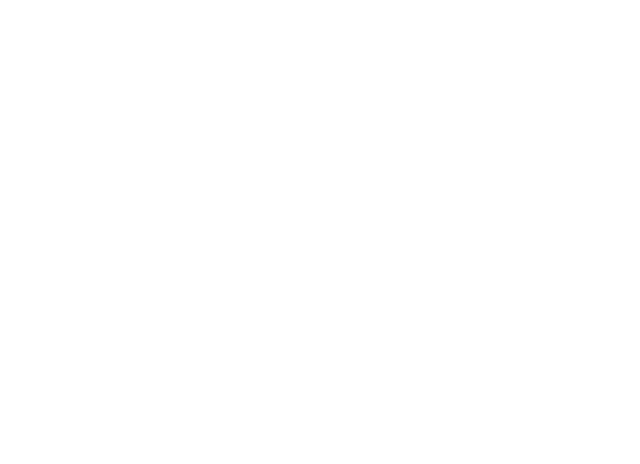
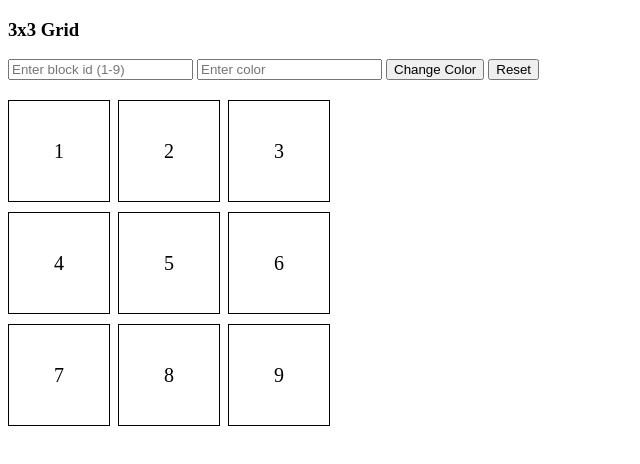
Before and after one commit to acciojob/Replit-Asian-Paints-Dvyanshu1050, a website: page main.html in a window 1280 px wide. Shown: the whole page, without its empty margins (0-640 px from the left). Drawn offline with Linux system fonts and the light colour scheme.

Commit message:
created a submission

```diff
--- a/main.html
+++ b/main.html
@@ -1,16 +1,33 @@
 <!DOCTYPE html>
-
 <html>
-
 <head>
-	<link rel="stylesheet" href="styles.css">
+  <link rel="stylesheet" href="styles.css">
 </head>
 
 <body>
-	<!-- the entire body must be written by student -->
-    <script type="text/javascript" src="./script.js">
-</script>
 
+<h3>3x3 Grid</h3>
+
+<!-- inputs -->
+<input type="number" id="block_id" placeholder="Enter block id (1-9)">
+<input type="text" id="colour_id" placeholder="Enter color">
+
+<button id="change_button">Change Color</button>
+<button id="Reset">Reset</button>
+
+<!-- grid -->
+<div id="grid-container">
+  <div class="grid-item" id="1">1</div>
+  <div class="grid-item" id="2">2</div>
+  <div class="grid-item" id="3">3</div>
+  <div class="grid-item" id="4">4</div>
+  <div class="grid-item" id="5">5</div>
+  <div class="grid-item" id="6">6</div>
+  <div class="grid-item" id="7">7</div>
+  <div class="grid-item" id="8">8</div>
+  <div class="grid-item" id="9">9</div>
+</div>
+
+<script src="./script.js"></script>
 </body>
-
 </html>
--- a/script.js
+++ b/script.js
@@ -1 +1,28 @@
-//your JS code here. If required.
+//your JS code here. If required
+document.getElementById("change_button").addEventListener("click", () => {
+
+  let blockId = document.getElementById("block_id").value;
+  let color = document.getElementById("colour_id").value;
+
+  let allBlocks = document.querySelectorAll(".grid-item");
+
+  // 🧠 step 1: sabko reset karo
+  allBlocks.forEach(item => {
+    item.style.backgroundColor = "transparent";
+  });
+
+  // 🧠 step 2: selected block ko color do
+  let selected = document.getElementById(blockId);
+  if (selected) {
+    selected.style.backgroundColor = color;
+  }
+});
+
+
+document.getElementById("Reset").addEventListener("click", () => {
+  let allBlocks = document.querySelectorAll(".grid-item");
+
+  allBlocks.forEach(item => {
+    item.style.backgroundColor = "transparent";
+  });
+});
--- a/styles.css
+++ b/styles.css
@@ -1 +1,17 @@
 /*  your css code here. If applicable */
+#grid-container {
+  display: grid;
+  grid-template-columns: repeat(3, 100px);
+  gap: 10px;
+  margin-top: 20px;
+}
+
+.grid-item {
+  height: 100px;
+  width: 100px;
+  border: 1px solid black;
+  display: flex;
+  align-items: center;
+  justify-content: center;
+  font-size: 20px;
+}
```
